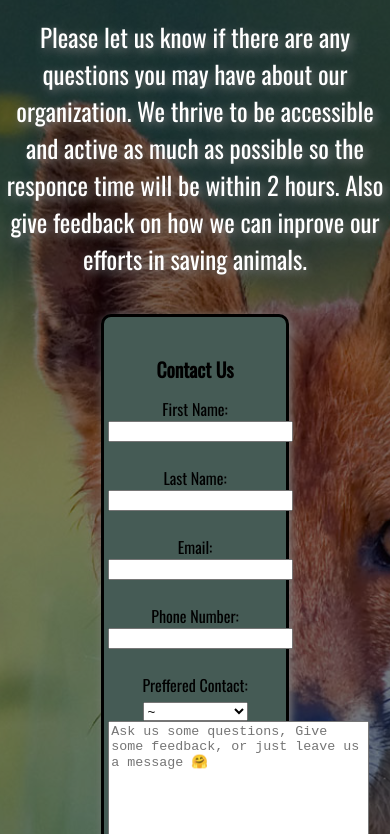
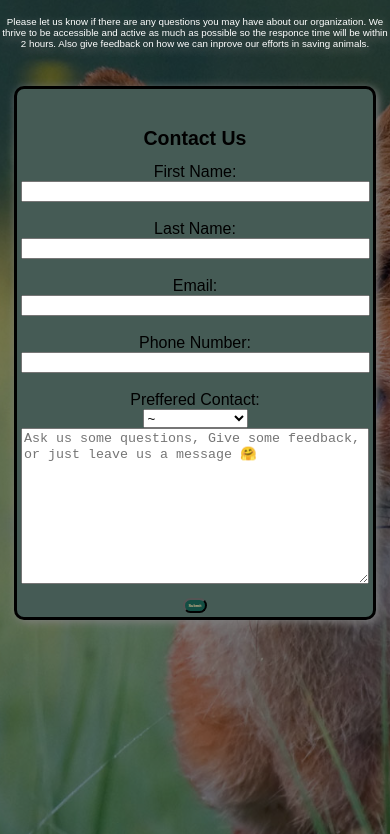
Before and after one commit to KevinT007/Paw_Patrol-Red_Group, a plain HTML site: page contact.html in a window 390 px wide. Shown: the part 45-879 px from the top of the page. Drawn offline with nearby package versions, Linux system fonts and the light colour scheme.

Commit message:
Update contact.css

```diff
--- a/contact.css
+++ b/contact.css
@@ -1,4 +1,3 @@
-@import url("https://fonts.googleapis.com/css2?family=Oswald&display=swap");
 body {
   margin: 0;
   padding: 0;
@@ -34,14 +33,13 @@ body {
 }
 /* highlight current page. */
 .topnav a.active {
-  background-color: #054c32;
+  background-color: #054C32;
   color: white;
 }
 /* hides nav for small screens. */
 .topnav .icon {
   display: none;
 }
-
 h1 {
   display: block;
   text-align: center;
@@ -49,33 +47,29 @@ h1 {
   color: rgb(0, 0, 0);
   margin-top: 4vh;
 }
-
 p {
   text-align: center;
-  font-size: 25px;
+  font-size: 2.5vw;
   text-shadow: 3px 3px 10px gray;
   color: white;
   margin-top: 1%;
   margin-top: 4vh;
 }
-
 .cardcontainer {
   display: flex;
   flex-wrap: wrap;
   flex-direction: row;
-  width: 50%;
+  width: 50vw;
   margin: auto;
   height: auto;
   margin-top: 4vh;
 }
-
 div {
   display: block;
 }
-
 .card {
-  width: 20vw;
-  background-color: #455b55;
+  width: 100%;
+  background-color: #455B55;
   border-radius: 10px;
   margin: 1vw;
   box-shadow: 2px 2px 10px gray;
@@ -85,21 +79,18 @@ div {
   display: flex;
   flex-direction: column;
 }
-
 .card {
   padding: 1vw;
   border: solid black;
 }
-
 .learnmore {
   align-content: center;
   margin: auto;
   text-align: center;
   padding: 3px 3px 3px 3px;
 }
-
 button {
-  background-color: #134e43;
+  background-color: #134E43;
   color: tan;
   font-weight: bold;
   padding: 3px 3px 3px 3px;
@@ -107,13 +98,11 @@ button {
   border-radius: 10px 10px;
   margin-top: 10px;
 }
-
 button:hover {
   color: black;
   cursor: pointer;
   background-color: whitesmoke;
 }
-
 .cardwrap {
   display: flex;
   width: 100%;
@@ -121,7 +110,6 @@ button:hover {
   flex: 1;
   flex-direction: row;
 }
-
 /* when screen is smaller than 600px, removes all but home link. shows burger menu to open up a responsive nav menu. */
 @media screen and (max-width: 600px) {
   .topnav a:not(:first-child) {
@@ -153,3 +141,14 @@ button:hover {
     text-align: left;
   }
 }
+@media screen and (max-width: 600px) {
+  .cardcontainer {
+    width: 95vw;
+  }
+  input {
+    width: 98%;
+  }
+  textarea {
+    width: 98%;
+  }
+}
```
